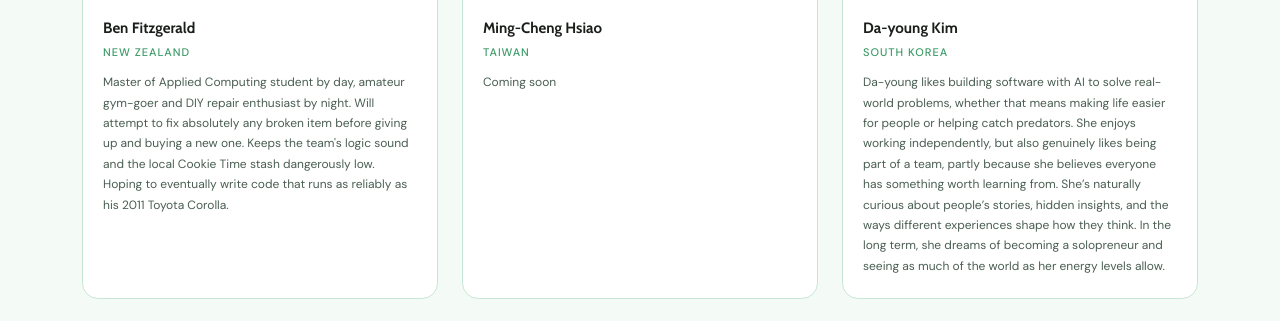
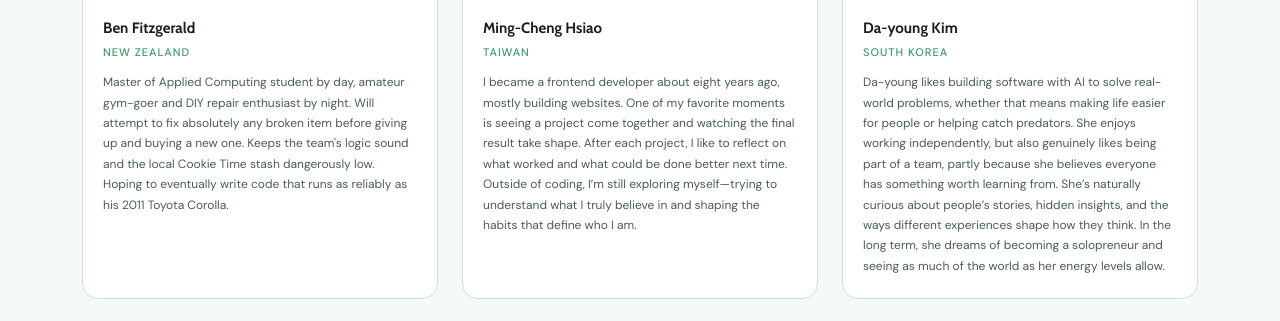
Before and after one commit to Dayoung3460/COMP639_Project_2_Huhu, a Flask app: page / in a window 1280 px wide. Shown: the part 3588-3909 px from the top of the page. Run offline with Flask 3, Linux system fonts and the light colour scheme; data that the repository does not hold is empty; some libraries are stand-ins or nearby versions.

```diff
--- a/app/templates/home.html
+++ b/app/templates/home.html
@@ -364,7 +364,9 @@
           <div class="team-body">
             <div class="team-name">Ming-Cheng Hsiao</div>
             <div class="team-country">Taiwan</div>
-            <p class="team-bio">Coming soon</p>
+            <p class="team-bio">
+              I became a frontend developer about eight years ago, mostly building websites. One of my favorite moments is seeing a project come together and watching the final result take shape. After each project, I like to reflect on what worked and what could be done better next time. Outside of coding, I’m still exploring myself—trying to understand what I truly believe in and shaping the habits that define who I am.
+            </p>
           </div>
         </div>
       </div>
```
Also changed, not shown: static/images/team/mingcheng.jpg (added).
